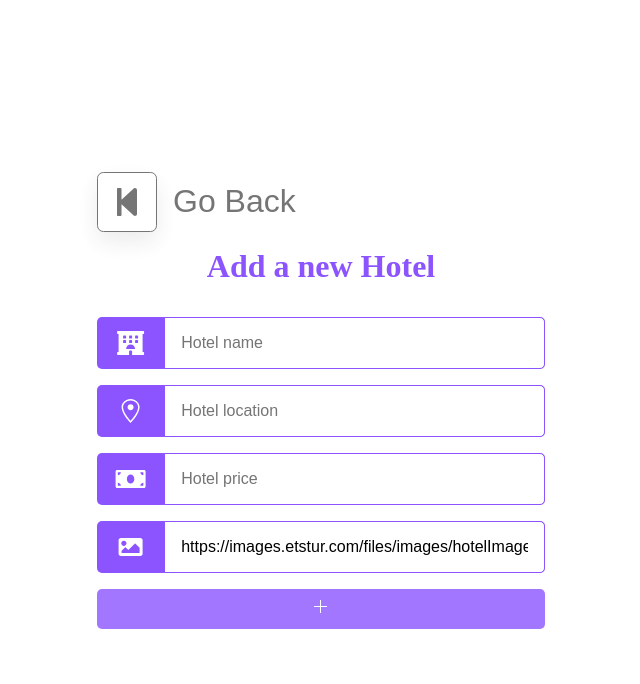
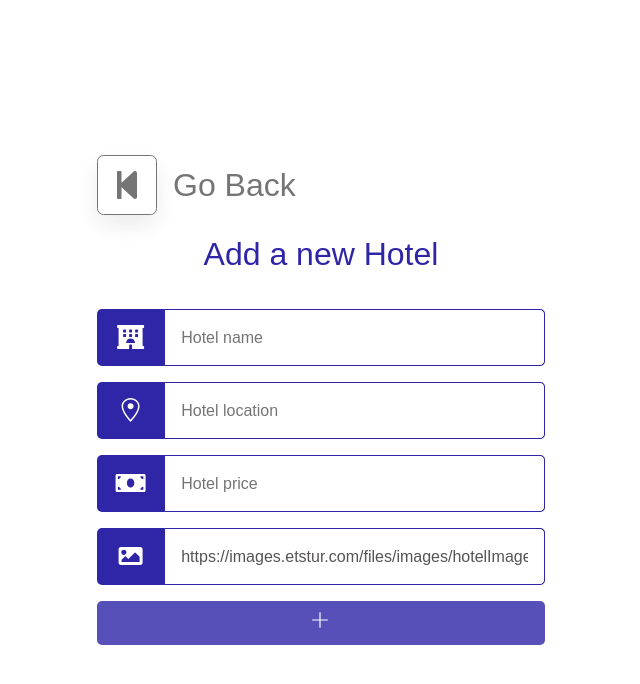
Before and after one commit to ErdemOzgedik/my-hotel, a React (Create React App) app: page /create in a window 1280 px wide. Shown: the top 684 px of the page, without its empty margins (319-959 px from the left). Built offline with nearby package versions, Linux system fonts and the light colour scheme.

Commit message:
button color changed

```diff
--- a/src/components/Button/Botton.scss
+++ b/src/components/Button/Botton.scss
@@ -2,18 +2,18 @@
 @import "../../styles/utilities/variables.scss";
 
 .button {
+    @include font-size(1.2, 400);
+    font-family: $font-primary;
     opacity: $opacity;
     border: 0;
     border-radius: 5px;
-    color: #fff;
+    color: $color-tertiary;
     cursor: pointer;
-    font-size: 16px;
-    font-weight: 600;
     padding: 10px 15px;
     transition: transform 0.5s ease-out;
 
     &:hover {
         opacity: 1;
-        transform: scale(1.1);
+        transform: scale(1.045);
     }
 }
--- a/src/components/Card/Card.tsx
+++ b/src/components/Card/Card.tsx
@@ -48,14 +48,14 @@ function Card({ hotel, handleDelete }: Props) {
             <Button
               handleClick={handleIncrease}
               body={"+"}
-              style={{ background: "#8c54ff", width: "40%" }}
+              style={{ background: "#2e25a7", width: "40%" }}
               type="button"
             />
             <span>{hotel.point}</span>
             <Button
               handleClick={handleDecrease}
               body={"-"}
-              style={{ background: "#8c54ff", width: "40%" }}
+              style={{ background: "#2e25a7", width: "40%" }}
               type="button"
             />
           </div>
--- a/src/components/FormItem/FormItem.scss
+++ b/src/components/FormItem/FormItem.scss
@@ -2,50 +2,47 @@
 @import "../../styles/utilities/variables.scss";
 
 .form__item {
+    background-color: $color-secondary;
     display: flex;
     align-items: center;
     margin-bottom: 1rem;
-    background-color: #8c54ff;
     border-radius: 5px;
 }
 
 .formItem__label {
-    display: flex;
+    @include flex-container(row, center, center);
     width: 15%;
-    align-items: center;
-    justify-content: center;
     margin: auto;
 
     > * {
         width: 100%;
-        color: white;
+        color: $color-tertiary;
         font-size: 1.5rem;
     }
 }
 
 .formItem__input {
+    color: $color-primary;
+    @include font-size(1, 400, 1.44);
+    font-family: $font-primary;
     flex: 1;
     padding: 1rem;
-    border: 1px solid #8c54ff;
+    border: 1px solid $color-secondary;
     border-radius: 5px;
     border-bottom-left-radius: 0;
     border-top-left-radius: 0;
-
-    font-size: 1rem;
 
     &:focus {
         outline: none;
     }
 }
 
-/* Chrome, Safari, Edge, Opera */
 input::-webkit-outer-spin-button,
 input::-webkit-inner-spin-button {
     -webkit-appearance: none;
     margin: 0;
 }
 
-/* Firefox */
 input[type="number"] {
     -moz-appearance: textfield;
 }
--- a/src/components/Modal/Modal.scss
+++ b/src/components/Modal/Modal.scss
@@ -2,6 +2,8 @@
 @import "../../styles/utilities/variables.scss";
 
 .modal {
+    @include font-size(1, 300);
+    font-family: $font-secondary;
     background-color: hsla(244, 51%, 62%, 0.5);
     bottom: 0;
     left: 0;
@@ -36,8 +38,8 @@
 }
 
 .modal__title {
-    font-size: 18px;
-    font-weight: 600;
+    @include font-size(1.2, 600);
+    font-family: $font-primary;
     margin-bottom: 1rem;
 }
 
--- a/src/components/Modal/Modal.tsx
+++ b/src/components/Modal/Modal.tsx
@@ -31,13 +31,13 @@ function Modal({ hotel, toggleModal }: Props) {
             handleClick={handleDelete}
             body={"Oteli Sil"}
             type="button"
-            style={{ background: "#8c54ff", width: "40%" }}
+            style={{ background: "#2e25a7", width: "40%" }}
           />
           <Button
             handleClick={toggleModal}
             body={"Vazgec"}
             type="button"
-            style={{ background: "#8c54ff", width: "40%" }}
+            style={{ background: "#2e25a7", width: "40%" }}
           />
         </div>
       </div>
--- a/src/pages/Create/Create.scss
+++ b/src/pages/Create/Create.scss
@@ -20,12 +20,12 @@
 }
 
 .create__header {
+    color: $color-secondary;
+    @include font-size(2, 400, 1.44);
+    font-family: $font-primary;
     text-align: center;
     padding: 1rem;
     margin-bottom: 1rem;
-    font-size: 32px;
-    font-weight: 600;
-    color: #8c54ff;
 }
 
 .create__form {
--- a/src/pages/Create/Create.tsx
+++ b/src/pages/Create/Create.tsx
@@ -99,7 +99,7 @@ function Create() {
         <Button
           body={<VscAdd />}
           type="submit"
-          style={{ background: "#8c54ff", width: "100%" }}
+          style={{ background: "#2e25a7", width: "100%" }}
         />
       </div>
       <Toaster
```
